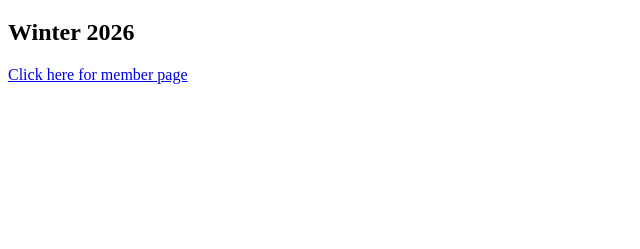
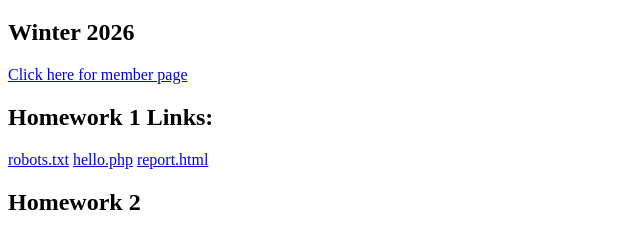
Before and after one commit to Zere-m/zeremhw1_site, a plain HTML site: page index.html in a window 1280 px wide. Shown: the part 61-310 px from the top of the page, without its empty margins (0-640 px from the left). Drawn offline with Linux system fonts and the light colour scheme.

Commit message:
Added necessary links to main page

```diff
--- a/index.html
+++ b/index.html
@@ -13,6 +13,16 @@
   <h2>Winter 2026</h2>
 
   <a href = "./members/zeremukanova.html"> Click here for member page </a>
+  <div>
+<h2>Homework 1 Links: </h2>
+<a href="https://zeremhw1.site/robots.txt">robots.txt</a>
+<a href="https://zeremhw1.site/hello.php">hello.php</a>
+<a href="https://zeremhw1.site/report.html">report.html</a>
+ </div>
+
+<div>
+<h2>Homework 2</h2>
+</div>
 
 </body>
 
```
